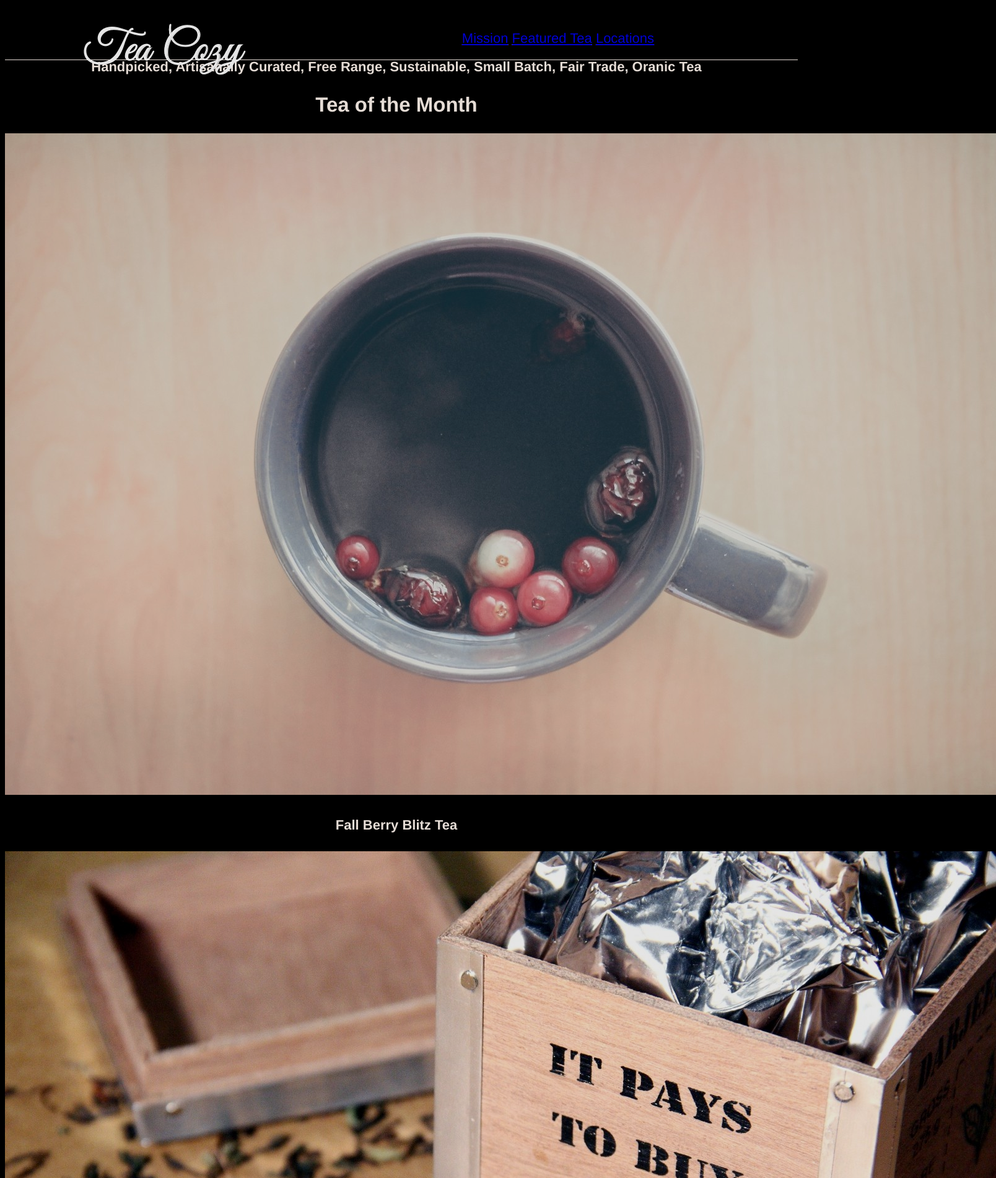
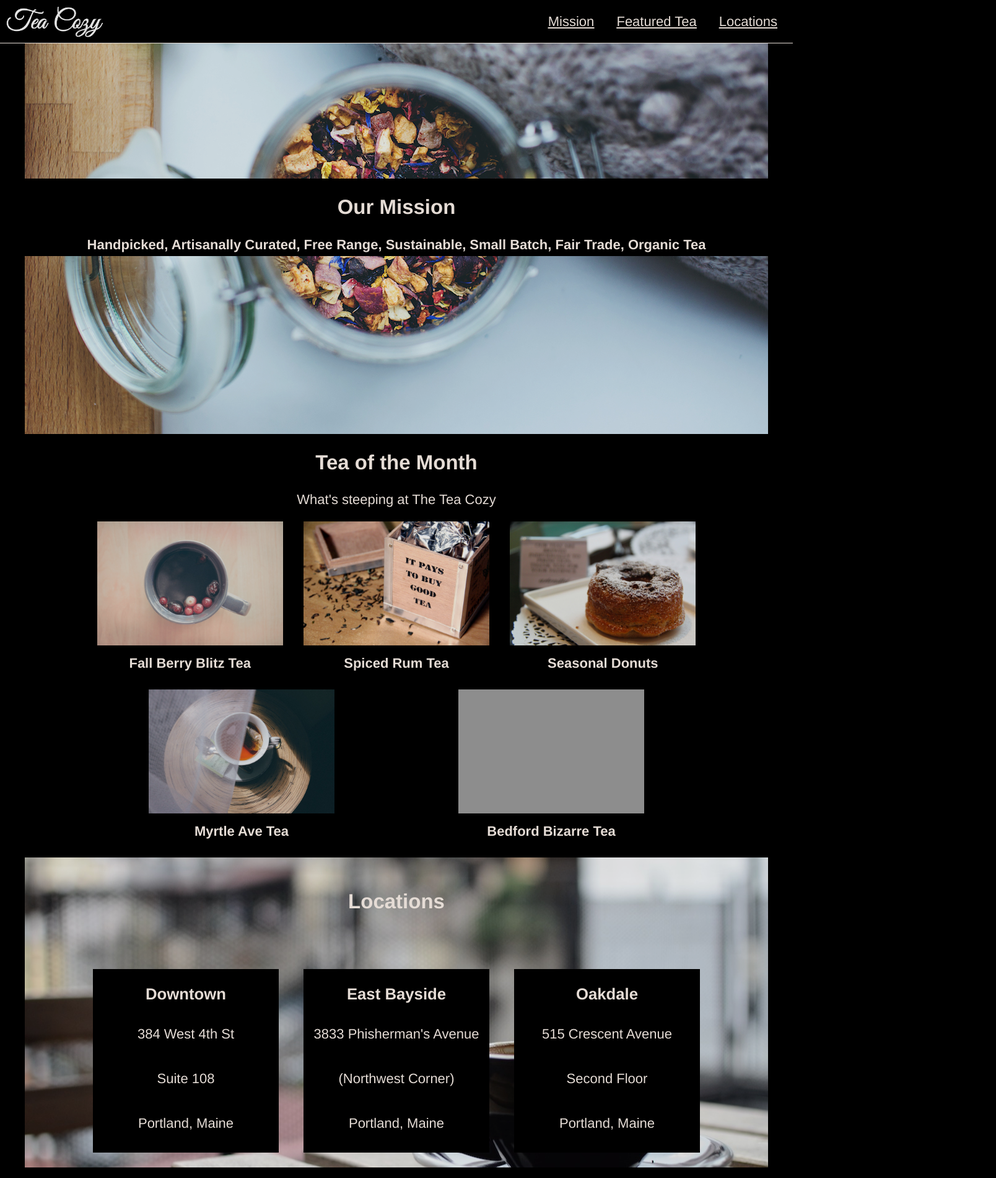
Before and after one commit to edrosillo/TeaCozy, a plain HTML site: page index.html in a window 1280 px wide. Shown: the top 1900 px of the page at 62% size, 1608 px wide, since content can reach past the window. Drawn offline with Linux system fonts and the light colour scheme; grey boxes are pictures that could not be loaded.

Commit message:
Complete HTML, finalized CSS, need to fix small details

```diff
--- a/index.html
+++ b/index.html
@@ -14,9 +14,9 @@
       </div>
 
       <nav>
-        <span><a href="#">Mission</a></span>
-        <span><a href="#">Featured Tea</a></span>
-        <span><a href="#">Locations</a></span>
+        <span><a href="#mission">Mission</a></span>
+        <span><a href="#featuredtea">Featured Tea</a></span>
+        <span><a href="#locations">Locations</a></span>
       </nav>
 
     </header>
@@ -25,15 +25,21 @@
     <main>
 
 <!-- Mission -->
-      <div class="mission">
-        <h2>Our Mission</h2>
-        <h4>Handpicked, Artisanally Curated, Free Range, Sustainable, Small Batch, Fair Trade, Oranic Tea</h4>
+      <div class="mission" name="mission">
+        <div class="missioncontent">
+          <h2>Our Mission</h2>
+          <h4>Handpicked, Artisanally Curated, Free Range, Sustainable, Small Batch, Fair Trade, Organic Tea</h4>
+        </div>
       </div>
 
 <!-- Featured Teas -->
+      <div class="featuredteatitles" name="featuredtea">
+        <h2>Tea of the Month</h2>
+        <p>What's steeping at The Tea Cozy</p>
+      </div>
+
       <div class="featuredtea">
-        <h2>Tea of the Month</h2>
-
+        <div class="featuredteaitems">
         <div class="box berry">
           <img src="./resources/images/img-berryblitz.jpg" alt="Berry Tea with Berries in it">
           <h4>Fall Berry Blitz Tea</h4>
@@ -59,10 +65,14 @@
           <h4>Bedford Bizarre Tea</h4>
         </div>
       </div>
+      </div>
 
 <!-- Locations -->
-        <div class="locations">
-          <h2>Locations</h2>
+
+        <div class="locations" name="locations">
+          <div class="locationstitle">
+            <h2>Locations</h2>
+          </div>
 
           <div class="container downtown">
             <h3>Downtown</h3>
@@ -90,12 +100,14 @@
 
 <!-- Footer -->
     <footer>
-      <h1>The Tea Cozy</h1>
-      <h5>contact@theteacozy.com</h5>
-      <h5>917-555-8904</h5>
+      <div class="footerinfo">
+        <h1>The Tea Cozy</h1>
+        <h5>contact@theteacozy.com</h5>
+        <h5>917-555-8904</h5>
+      </div>
 
       <div class="copyright">
-        <p> &copy;The Tea Cozy 2017</p>
+        <p> &copy; The Tea Cozy 2017</p>
       </div>
 
     </footer>
--- a/resources/style.css
+++ b/resources/style.css
@@ -5,31 +5,138 @@ body {
   background-color: black;
   opacity: 0.9;
   text-align: center;
+  margin:0;
 }
+
+/**     Header   **/
 
 header {
   display: flex;
-  position: fixed;
+  justify-content: space-between;
   align-items: center;
-  justify-content: center;
   width: 100%;
   height: 69px;
   border-bottom: 1px solid seashell;
+  position: fixed;
   z-index: 5;
+  background-color: black;
+  margin-top: 0;
+}
+
+.logo {
+  display: flex;
+  align-items: center;
+  margin-left: 10px;
+}
+
+.logo img {
+  height: 50px;
+}
+
+nav {
+  margin-right: 10px;
+}
+
+nav span {
+  text-decoration: underline;
+  padding: 15px;
+}
+
+nav a {
+  color: seashell;
+}
+
+/**     Main Content   **/
+
+
+
+/**     Mission   **/
+
+.mission {
+  background-image: url(./images/img-mission-background.jpg);
+  height: 700px;
+  background-position: center;
+  background-repeat: no-repeat;
+  display: flex;
+}
+
+.missioncontent {
+  align-self: center;
+  height: 125px;
+  width: 100%;
   background-color: black;
 }
 
-.logo {
-  height: 50px;
-  flex-grow: 1;
-  margin-left: 10px;
+/**     Featured Teas   **/
+
+.featuredtea {
+  display: flex;
+  justify-content: center;
 }
 
-nav {
-  flex-grow: 2;
+.featuredteaitems {
+  display: flex;
+  flex-flow: row wrap;
+  justify-content: space-around;
+  align-items: center;
+  width: 1000px;
 }
 
-nav span {
-  display: inline-block;
-  text-decoration: underline;
+.featuredtea .box img {
+  height: 200px;
+  width: 300px;
 }
+
+.featuredtea .box h4 {
+  margin-top: 10px;
+
+}
+
+/**    Locations  **/
+
+.locations {
+  background-image: url(./images/img-locations-background.jpg);
+  height: 500px;
+  background-position: center;
+  background-repeat: no-repeat;
+  display: flex;
+  flex-wrap: wrap;
+  justify-content: center;
+  align-items: center;
+}
+
+.locations .locationstitle {
+  width: 100%;
+}
+
+.locations .container {
+  background-color: black;
+  width: 300px;
+  margin-top: 15px;
+  opacity: 1;
+}
+
+.locations .container p {
+  padding-top: 12px;
+  padding-bottom: 12px;
+}
+
+.downtown {
+  margin-right: 40px;
+}
+
+.oakdale {
+  margin-left: 40px;
+}
+
+/**    Footer  **/
+
+.footerinfo {
+  height: 200px;
+}
+
+.copyright {
+  font-size: 18px;
+  text-align: left;
+  margin-left: 20px;
+}
```
